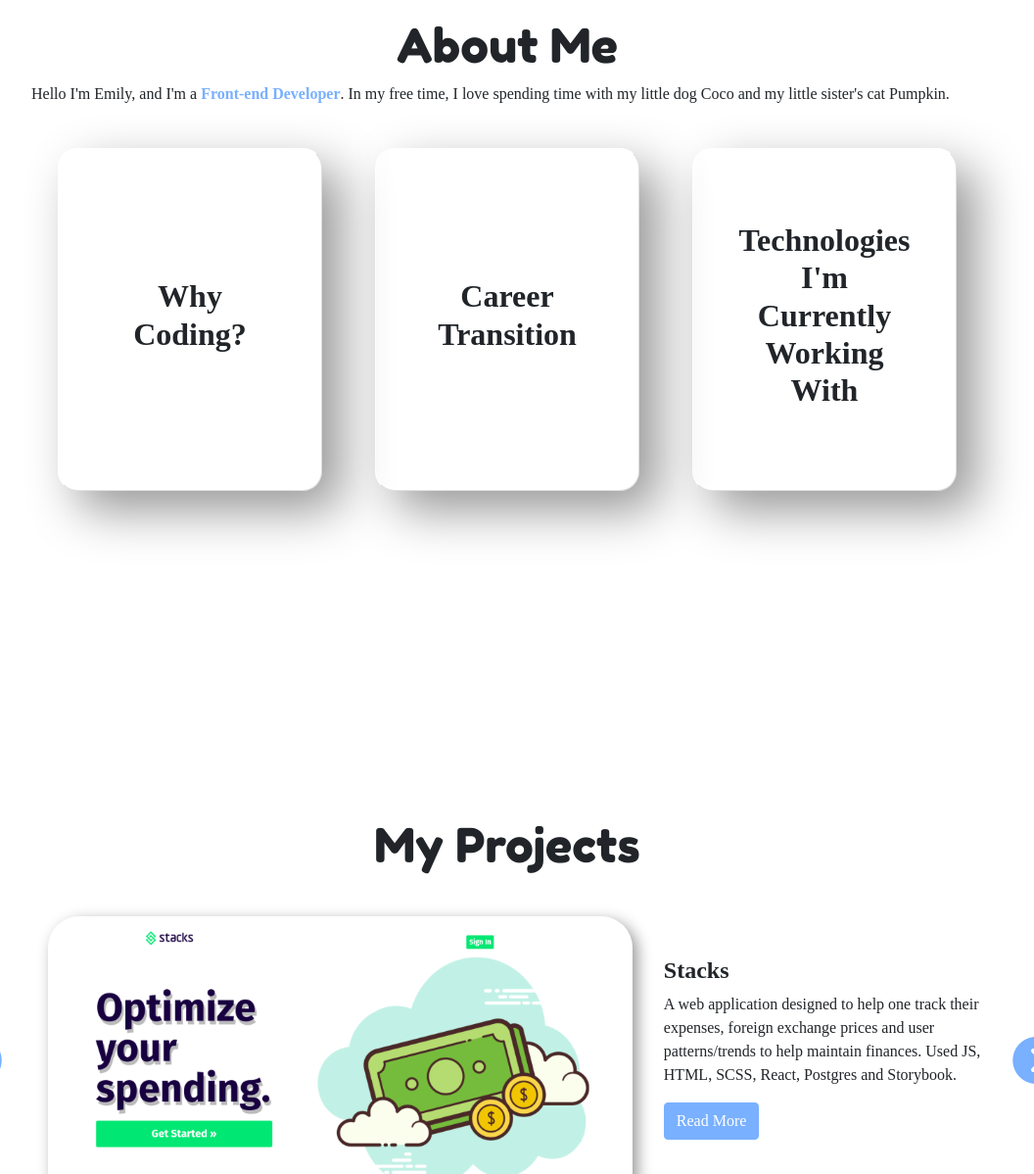
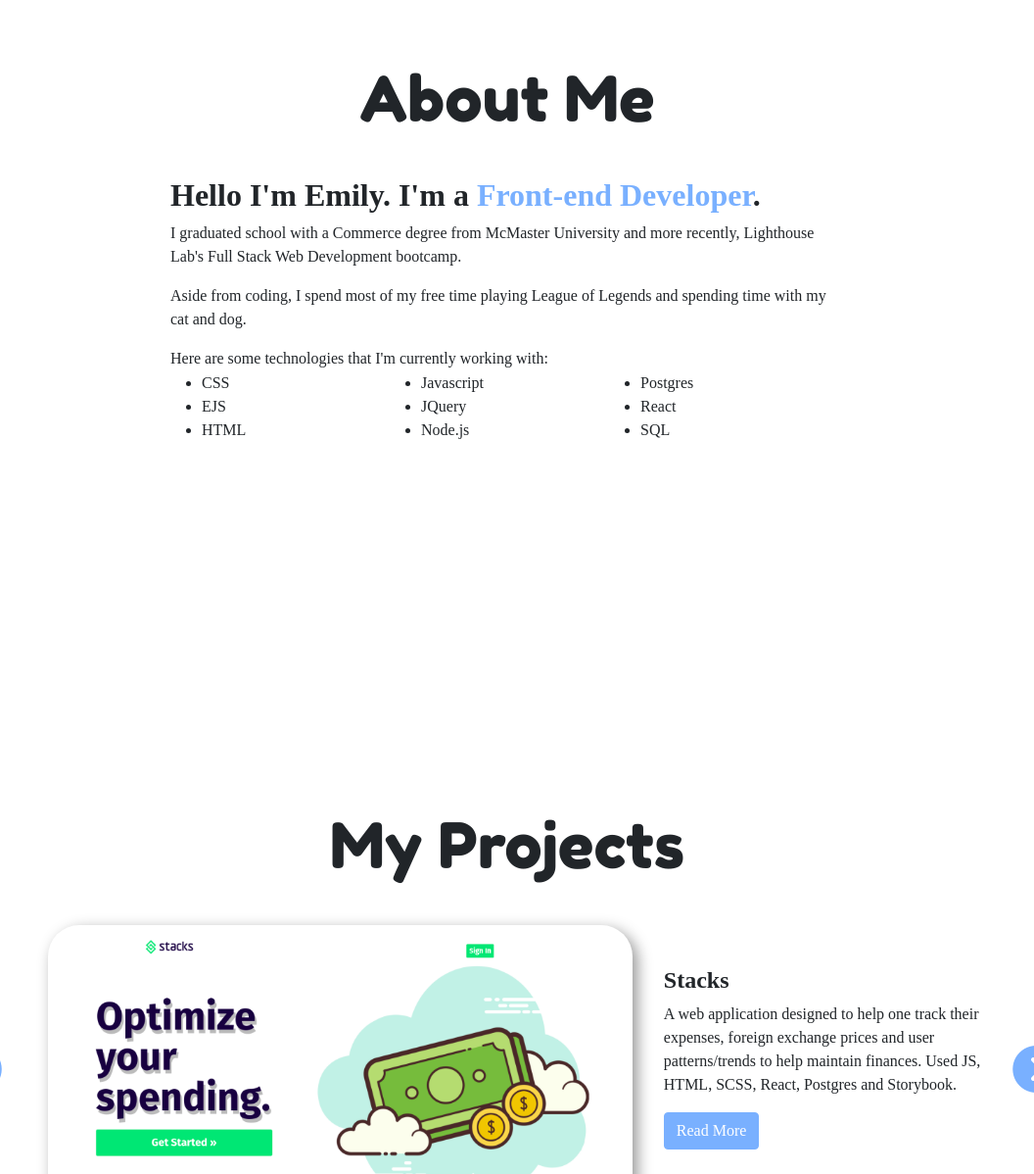
Before and after one commit to emikeke/emikeke.github.io, a website: page index.html in a window 1280 px wide. Shown: the part 927-2125 px from the top of the page at 98% size, without its empty margins (122-1178 px from the left). Drawn offline with nearby package versions, Linux system fonts and the light colour scheme; a web font is replaced by a local one.

Commit message:
fixed about page, added transition fades

```diff
--- a/index.html
+++ b/index.html
@@ -11,16 +11,11 @@
     <link href="https://fonts.googleapis.com/css2?family=Amiko:wght@400;600;700&family=Fredoka+One&display=swap" rel="stylesheet">
     <link rel="stylesheet" href="https://stackpath.bootstrapcdn.com/bootstrap/4.3.1/css/bootstrap.min.css" integrity="sha384-ggOyR0iXCbMQv3Xipma34MD+dH/1fQ784/j6cY/iJTQUOhcWr7x9JvoRxT2MZw1T" crossorigin="anonymous">
     <link rel="stylesheet" type="text/css" href="https://cdnjs.cloudflare.com/ajax/libs/Swiper/7.3.1/swiper-bundle.min.css"/>
+    <link rel="stylesheet" href="https://unpkg.com/aos@next/dist/aos.css" />
     <link rel="stylesheet" type="text/css" href="style.css">
   </head>
 
   <body>
-    <script src="https://code.jquery.com/jquery-3.3.1.slim.min.js" integrity="sha384-q8i/X+965DzO0rT7abK41JStQIAqVgRVzpbzo5smXKp4YfRvH+8abtTE1Pi6jizo" crossorigin="anonymous"></script>
-    <script src="https://cdnjs.cloudflare.com/ajax/libs/popper.js/1.14.7/umd/popper.min.js" integrity="sha384-UO2eT0CpHqdSJQ6hJty5KVphtPhzWj9WO1clHTMGa3JDZwrnQq4sF86dIHNDz0W1" crossorigin="anonymous"></script>
-    <script src="https://stackpath.bootstrapcdn.com/bootstrap/4.3.1/js/bootstrap.min.js" integrity="sha384-JjSmVgyd0p3pXB1rRibZUAYoIIy6OrQ6VrjIEaFf/nJGzIxFDsf4x0xIM+B07jRM" crossorigin="anonymous"></script>
-    <script src="https://kit.fontawesome.com/e37ab57da2.js" crossorigin="anonymous"></script>
-    <script src="https://cdnjs.cloudflare.com/ajax/libs/Swiper/7.3.1/swiper-bundle.min.js"></script>
-    <script src="./scripts/index.js"></script>
 
     <!--Navbar-->
     <nav class="navbar fixed-top navbar-expand-md navbar-light bg-white">
@@ -98,39 +93,16 @@
       });
     </script>
 
+    <div data-aos="fade-down"
+    data-aos-offset="300">
     <section id="about-page">
-      <div>
+      <div class="about-container">
+        <div class="title-container">
           <h1 class="title-format">About Me</h1>
-        <div>
-          <p id="about-p">Hello I'm Emily, and I'm a <span class="colored-word">Front-end Developer</span>. In my free time, I love spending time with my little dog Coco and my little sister's cat Pumpkin.</p>
         </div>
-        <div class="content-container">
-          <div class="card">
-            <div class="question-container">
-              <div class="card-cover">
-                <h2 class="card-question">Why Coding?</h2>
-              </div>
-              <div class="content">
-                <p>I was fascinated with computers at a young age. It began with playing computer games in 2000 on my dad's computer at work. In 2004, I figured out how to hide the title of the song that was playing on my MySpace page because I didn't want people to steal my playlist. All things added together, coding was always a small hobby I had. I loved learning but I didn't consider it a possible career path at the time.</p>
-              </div>
-            </div>
-          </div>
-          <div class="card">
-            <div class="question-container">
-              <div class="card-cover">
-                <h2 class="card-question">Career Transition</h2>
-              </div>
-              <div class="content">
-                <p>Fast forward two decades, I was out of school with a Commerce degree and a job that left me slightly unsatisfied. I thought back to my small hobby, but I didn't know how to make it a career. I went to Google for resources. I took multiple online classes and enjoyed it so much. It was then I decided to pursue my small hobby as a full time commitment. I quit my job and started a 12-week coding bootcamp in September of 2021. This reaffirmed my decision to be a front-end developer.</p>
-              </div>
-            </div>
-          </div>
-          <div class="card">
-            <div class="question-container">
-              <div class="card-cover">
-                <h2 class="card-question">Technologies I'm Currently Working With</h2>
-              </div>
-              <div class="content">
+          <h2 id="about-p">Hello I'm Emily. I'm a <span class="colored-word">Front-end Developer</span>.</h2>
+          <p>I graduated school with a Commerce degree from McMaster University and more recently, Lighthouse Lab's Full Stack Web Development bootcamp.</p>
+          <p>Aside from coding, I spend most of my free time playing League of Legends and spending time with my cat and dog.</p>
           <p>Here are some technologies that I'm currently working with:
             <ul>
               <li>CSS</li>
@@ -145,12 +117,11 @@
             </ul>
           </p>
       </div>
+    </section>
     </div>
-          </div>
-        </div>
-      </div>
-    </section>
 
+    <div data-aos="fade-down"
+    data-aos-offset="300">
     <section id="projects-page">
       <div class="container-fluid w-90">
         <h1 class="title-format header">My Projects</h1>
@@ -212,12 +183,15 @@
 
     </div>
     </section>
+    </div>
 
+    <div data-aos="fade-down"
+    data-aos-offset="300">
     <section id="contact-page">
-      <div>
+        <div class="form-container">
+          <div class="title-container">
             <h1 class="title-format">Contact Me</h1>
-
-        <div class="form-container">
+          </div>
           <form class="contact-form" action="https://formsubmit.co/06869aca6a7d67a87b2ac84bbd021fe7" method="POST">
             <div class="form-col">
               <div class="col-md-14 mb-3">
@@ -241,5 +215,14 @@
         </div>
       </div>
     </section>
+    </div>
+
+    <script src="https://code.jquery.com/jquery-3.3.1.slim.min.js" integrity="sha384-q8i/X+965DzO0rT7abK41JStQIAqVgRVzpbzo5smXKp4YfRvH+8abtTE1Pi6jizo" crossorigin="anonymous"></script>
+    <script src="https://cdnjs.cloudflare.com/ajax/libs/popper.js/1.14.7/umd/popper.min.js" integrity="sha384-UO2eT0CpHqdSJQ6hJty5KVphtPhzWj9WO1clHTMGa3JDZwrnQq4sF86dIHNDz0W1" crossorigin="anonymous"></script>
+    <script src="https://stackpath.bootstrapcdn.com/bootstrap/4.3.1/js/bootstrap.min.js" integrity="sha384-JjSmVgyd0p3pXB1rRibZUAYoIIy6OrQ6VrjIEaFf/nJGzIxFDsf4x0xIM+B07jRM" crossorigin="anonymous"></script>
+    <script src="https://kit.fontawesome.com/e37ab57da2.js" crossorigin="anonymous"></script>
+    <script src="https://cdnjs.cloudflare.com/ajax/libs/Swiper/7.3.1/swiper-bundle.min.js"></script>
+    <script src="./scripts/index.js"></script>
+    <script src="https://unpkg.com/aos@next/dist/aos.js"></script>
   </body>
 </html>
--- a/scripts/index.js
+++ b/scripts/index.js
@@ -11,4 +11,5 @@ $(window).on("load", function(){
     },
     keyboard: true,
   });
+  AOS.init();
 });
--- a/style.css
+++ b/style.css
@@ -98,7 +98,7 @@ section img {
   #welcome {
     font-size: 5vw;
     margin-left: 10px;
-  }
+  }/* card components
   .content-container .card {
     position: relative;
     width: 270px;
@@ -113,11 +113,8 @@ section img {
     display: flex;
     justify-content: center;
     align-items: center;
-  }
+  }*/
   h1 {
-    margin: 20px;
-  }
-  #about-p {
     margin: 20px;
   }
 }
@@ -133,9 +130,8 @@ section img {
 
 .title-format {
   font-family: "Fredoka One";
-  font-size: 3rem;
+  font-size: 4rem;
   text-align: center;
-
 }
 
 .colored-word {
@@ -143,6 +139,8 @@ section img {
   font-weight: bold;
 }
 
+
+/* card components
 .content-container {
   position: relative;
   display: flex;
@@ -221,17 +219,7 @@ section img {
   overflow: hidden;
   overflow-y: scroll;
   height: 360px;
-}
-
-#about-page h1 {
-  position: relative;
-  z-index: 999;
-}
-
-#about-page p {
-  position: relative;
-  z-index: 999;
-}
+}*/
 
 .btn-primary {
   background-color: #79b0ff;
@@ -247,6 +235,10 @@ section img {
   #welcome {
     font-size: 8vw;
   }
+}
+
+.title-container {
+  margin-bottom: 2rem;
 }
 
 .project-image {
@@ -406,3 +398,27 @@ section img {
 #submit-button {
   text-align: center;
 }
+
+/* revised about-page */
+
+.about-container {
+  display: flex;
+  flex-direction: column;
+  align-content: center;
+  justify-content: center;
+  width: 43rem;
+}
+
+ul {
+  columns: 5rem 3;
+  margin-left: 2rem;
+  margin-top: 0;
+}
+
+#about-p {
+  font-weight: bold;
+}
+
+ul {
+  margin-top: -15px;
+}
--- a/thanks.css
+++ b/thanks.css
@@ -1,14 +1,14 @@
-.message-container {
+#message-container {
   font-family: "Amiko";
-  height: 100vh;
-  width: 100%vw;
+  position: relative;
+  display: flex;
+  flex-direction: column;
+  align-items: center;
+  justify-content: center;
+  height: 90vh;
 }
 
-.header {
-  text-align: center;
-  margin-top: 17rem;
-}
-
-.text {
+#message-container p {
+  margin: 0;
   text-align: center;
 }
```
Also changed, not shown: thanks.html (+3 -8 lines), images/avatar.png (added). Lines whose indentation alone changed are shown as unchanged.
